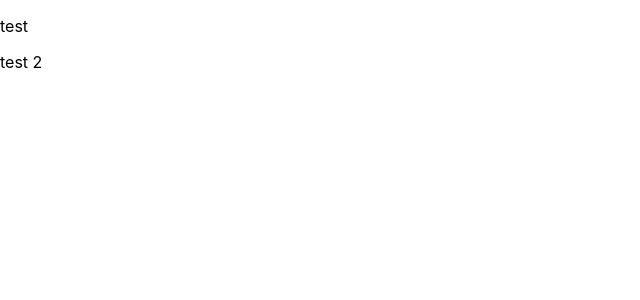
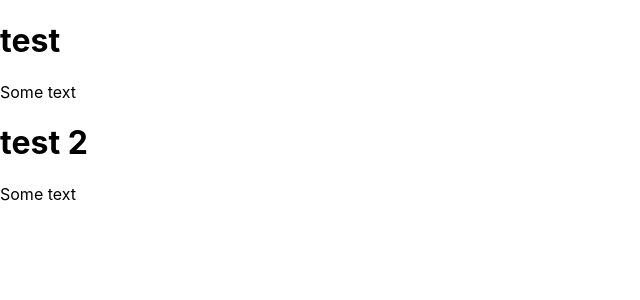
Before and after one commit to guiizis/nextJS, a React (Create React App) app in the folder react-raw/my-react-app/: page / in a window 1280 px wide. Shown: the top 300 px of the page, without its empty margins (0-640 px from the left). Built offline with nearby package versions, Linux system fonts and the light colour scheme.

Commit message:
add logic to component

```diff
--- a/react-raw/my-react-app/src/components/Post.js
+++ b/react-raw/my-react-app/src/components/Post.js
@@ -1,8 +1,17 @@
 export function PostComponent() {
+  const names = ['test', 'test 2'];
+
   return (
     <div>
-      <p>test</p>
-      <p>test 2</p>
+     {
+     names.map(arrayItem => {
+      return (
+        <div key={arrayItem}>
+          <h1>{arrayItem}</h1>
+          <p>Some text</p>
+        </div>
+      )
+     })}
     </div>
   )
 }
```
